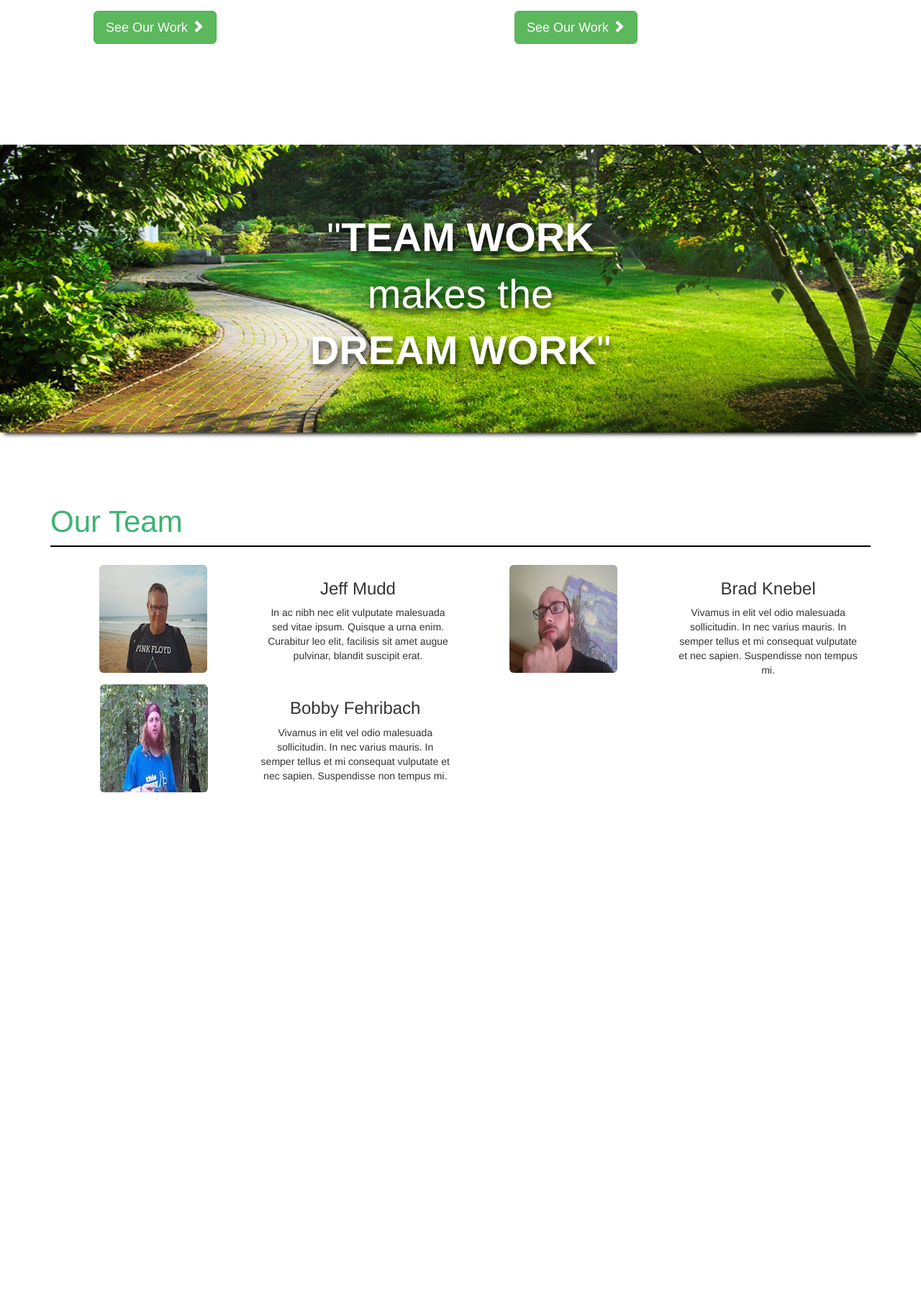
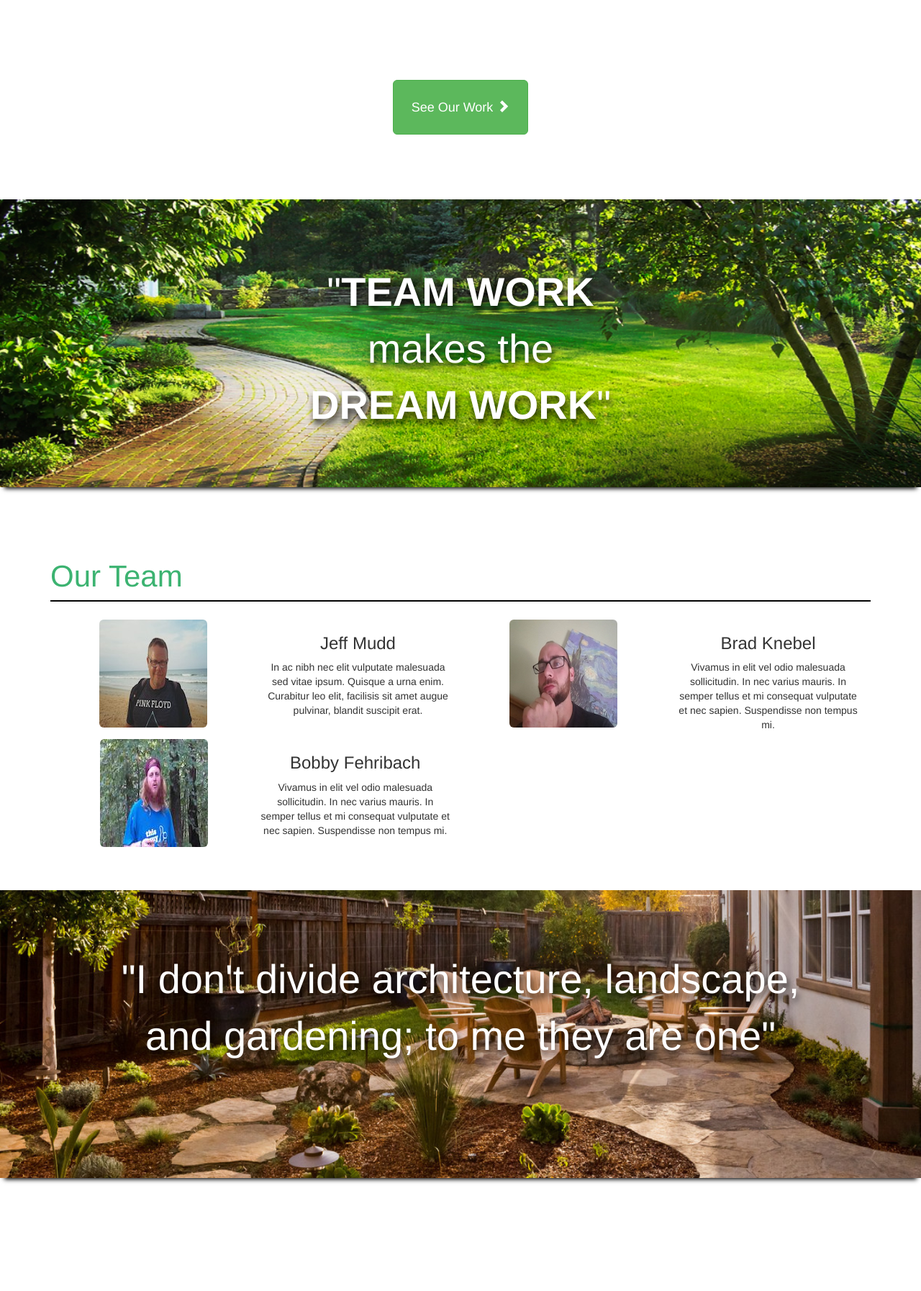
Before and after one commit to Juicyfruit742/JMLandscaping, a plain HTML site: page index.html in a window 1280 px wide. Shown: the part 2597-4391 px from the top of the page at 72% size. Before the commit the page ends 3793 px from the top, so only its background shows below. Drawn offline with nearby package versions, Linux system fonts and the light colour scheme.

Commit message:
second commit

```diff
--- a/css/my_styles.css
+++ b/css/my_styles.css
@@ -46,6 +46,11 @@
     color: #3CB371;
 }
 
+.container button {
+    margin-top: -35px;
+    margin-bottom: 45px;
+
+}
 
 
 i {
@@ -60,10 +65,21 @@ i {
 /***************************
           Banners
 ***************************/
+
+
 .bannerTwo,
 .banner {
     width: 100%;
     margin: 45px 0;
+    height: 175px;
+    -webkit-box-shadow: 0 8px 6px -6px black;
+	   -moz-box-shadow: 0 8px 6px -6px black;
+	        box-shadow: 0 8px 6px -6px black;
+}
+
+.bannerThree {
+    width: 100%;
+    margin-top: -35px;
     height: 175px;
     -webkit-box-shadow: 0 8px 6px -6px black;
 	   -moz-box-shadow: 0 8px 6px -6px black;
@@ -86,6 +102,14 @@ i {
     text-shadow: 2px 7px 10px rgba(2,0,0,0.8);
 }
 
+.bannerTextThree span {
+    position: relative;
+    top: -125px;
+    color: white;
+    font-size: 1.5em;
+    text-shadow: 2px 7px 10px rgba(2,0,0,0.8);
+}
+
 .jumbotron  {
     background-image: url('../img/DSC00316.JPG');
     background-size: cover;
@@ -102,8 +126,7 @@ i {
     margin: 0 auto;
     padding: 15px;
     border-radius: 5px;
-
-}
+    }
 
 .imageOverlay h2 {
     color: white;
@@ -155,47 +178,39 @@ i {
     position:relative;
     top: 165px;
    }
+    .bannerThree,
     .bannerTwo,
     .banner {
     height: 400px;
    }
     .bannerText span {
-    top: -315px;
-    font-size: 4em;
+        top: -315px;
+        font-size: 4em;
     }
     .bannerTextTwo span {
         top: -355px;
+        font-size: 4em;
+    }
+    .bannerTextThree span {
+        top: -315px;
         font-size: 4em;
     }
     .paraHeader p {
         padding-left: 55px;
         padding-right: 55px;
     }
-    .rowFix {
-      display: -webkit-box;
-      display: -webkit-flex;
-      display: -ms-flexbox;
-      display:         flex;
-      flex-wrap: wrap;
-     }
-    .rowFix > [class*='colFix'] {
-      display: flex;
-      flex-direction: column;
-     }
 
-    .btn {
-      position: absolute;
-      bottom: 0;
-      left: 75px;
-      }
     .teamContainer {
     margin-top: -225px;
     margin-bottom: 95px;
-}
+    }
     .teamContainer h2 {
     font-size: 3em;
+    }
+    .container button {
+        padding: 25px;
+    }
 }
-    }
 
 @media (min-width: 991px){
     .picFix {
--- a/index.html
+++ b/index.html
@@ -54,20 +54,19 @@
                      <h1>Lawn Care</h1>
                      <p class="text-left">Aenean metus lacus, tincidunt non rutrum quis, condimentum et tortor. Curabitur ut nibh finibus, venenatis nulla ac, hendrerit diam. Suspendisse vitae orci id eros malesuada rhoncus. Lorem ipsum dolor sit amet, consectetur adipiscing elit. Class aptent taciti sociosqu ad litora torquent per conubia nostra, per inceptos himenaeos.
                     </p>
-                    <button type="button" class="btn btn-success btn-lg">See Our Work
-                    <span class="glyphicon glyphicon-chevron-right" aria-hidden="true"></span>
-                    </button>
                 </div>
                  <div class="col-md-6 paraHeader colFix">
                      <h1>Landscaping</h1>
                      <p class="text-left">Pellentesque rutrum magna nulla, non dignissim quam blandit interdum. Praesent porttitor, magna fermentum ornare malesuada, turpis purus ultrices turpis, at pellentesque risus erat vel odio. Curabitur sed orci varius, molestie est ut, euismod massa. Pellentesque habitant morbi tristique senectus et netus et malesuada fames ac turpis egestas. Sed porta dictum massa nec posuere.
                      </p>
-                     <button type="button" class="btn btn-success btn-lg">See Our Work
-                     <span class="glyphicon glyphicon-chevron-right" aria-hidden="true"></span>
-                     </button>
                  </div>
               </div>
            </div>
+          <div class="container text-center">
+            <button type="button" class="btn btn-success btn-lg">See Our Work
+            <span class="glyphicon glyphicon-chevron-right" aria-hidden="true"></span>
+            </button>
+          </div>
             <div class="container-fluid bannerTextTwo text-center">
                 <img class="bannerTwo" src="img/home_img.jpg" alt="...">
                 <span class="lead">"<strong>TEAM WORK</strong><br>makes the<br><strong>DREAM WORK</strong>"</span>
@@ -114,7 +113,10 @@
                    <div class="col-md-3"></div>
                  </div>
                </div>
-
+                <div class="container-fluid bannerTextThree text-center">
+                    <img class="bannerThree" src="img/home-design.jpg" alt="...">
+                    <span class="lead">"I don't divide architecture, landscape,<br> and gardening; to me they are one"</span>
+                </div>
 
       <script src="https://ajax.googleapis.com/ajax/libs/jquery/1.12.4/jquery.min.js"></script>
       <script src="js/bootstrap.min.js"></script>
```
Also changed, not shown: img/banner-landscaping-tulsa.jpg (added), img/home-design.jpg (added).
